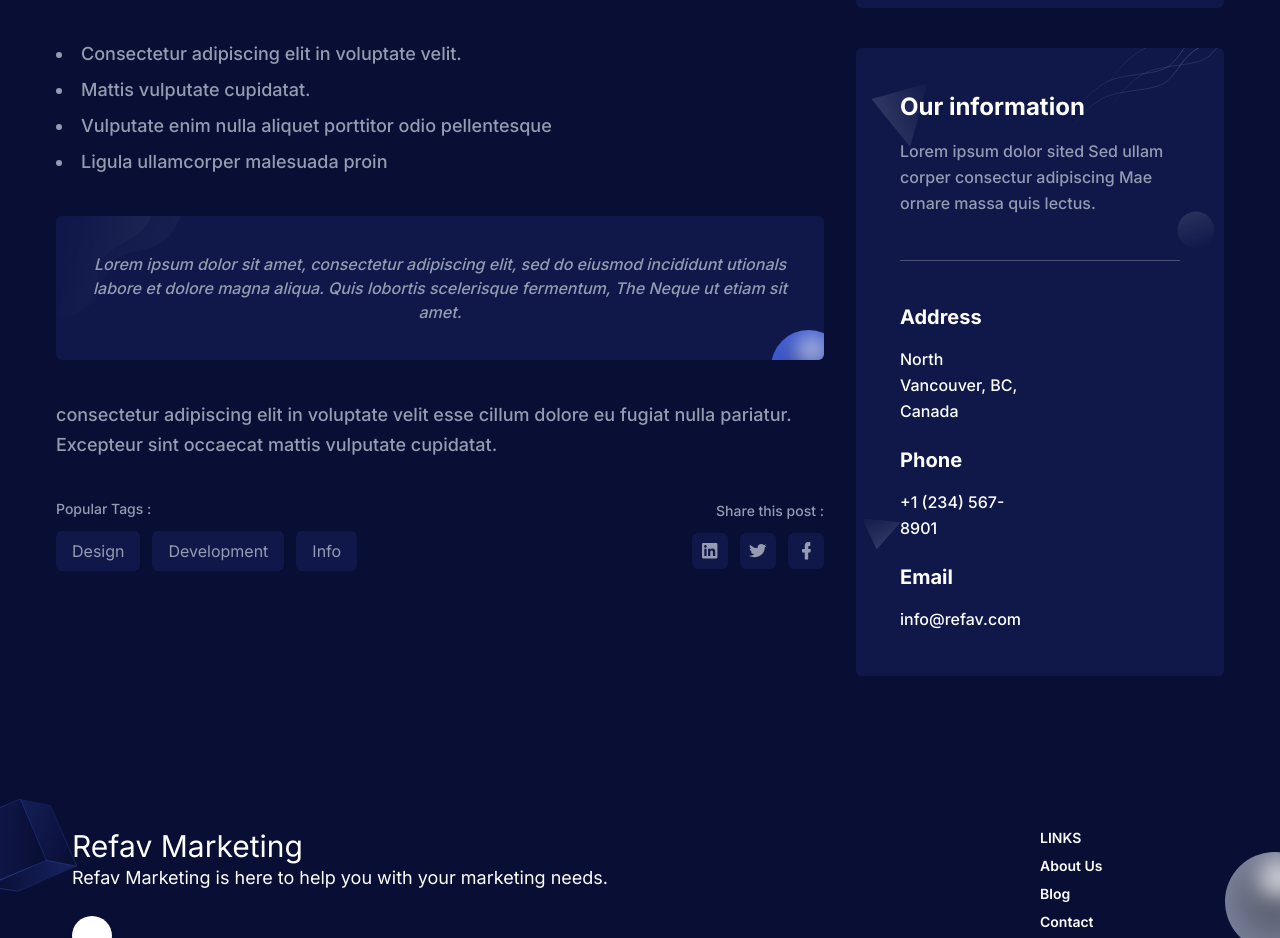
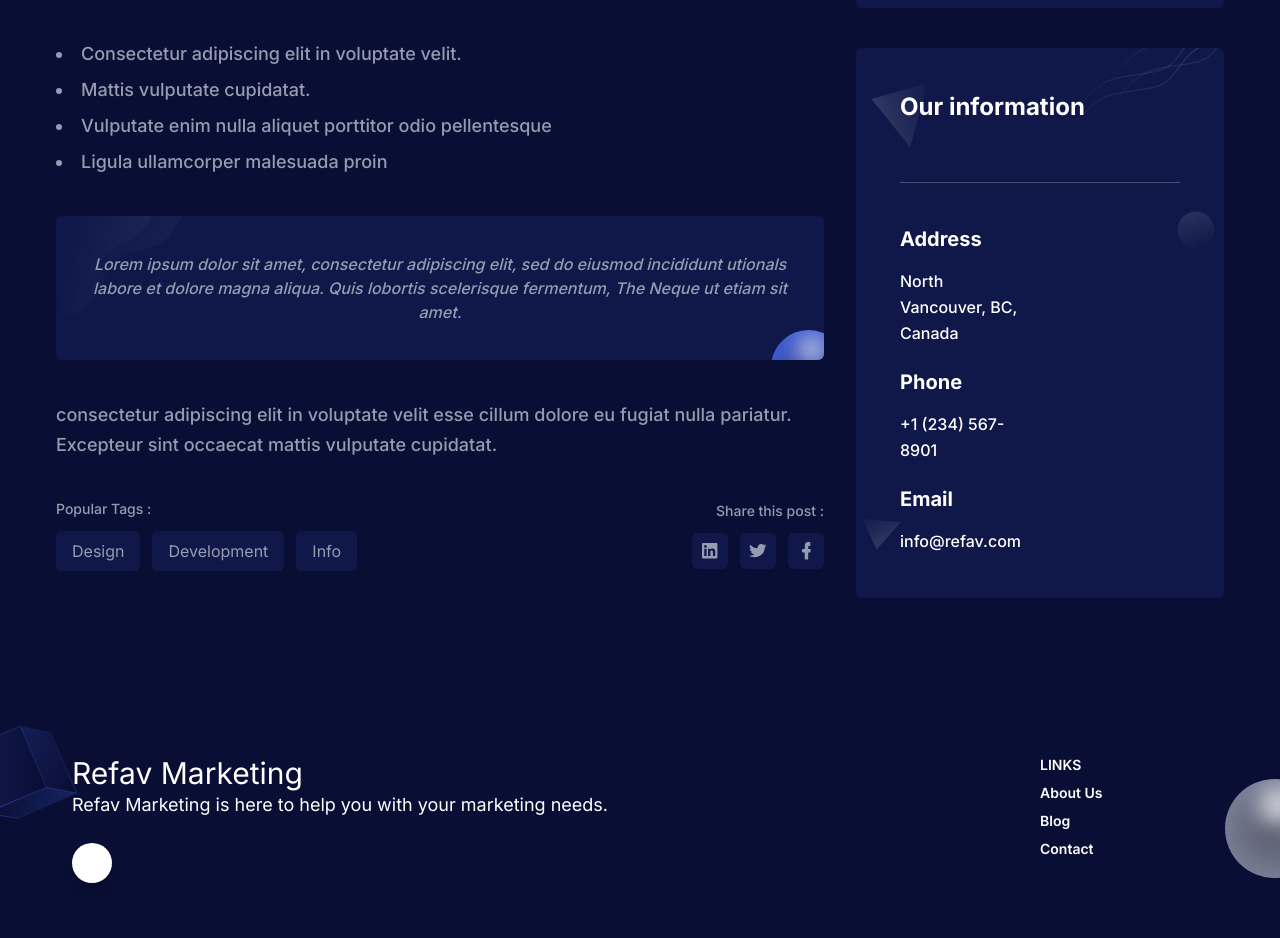
Before and after one commit to vasshorin/refav, a Next.js app: page /blog-sidebar in a window 1280 px wide. Shown: the part 1340-2278 px from the top of the page. After the commit the page ends 2255 px from the top, so only its background shows below. Built offline with nearby package versions, Linux system fonts and the light colour scheme.

Commit message:
Refactor

```diff
--- a/components/Contact/NewsLatterBox.tsx
+++ b/components/Contact/NewsLatterBox.tsx
@@ -8,8 +8,6 @@ const NewsLatterBox = () => {
         Our information
       </h3>
       <p className="mb-11 border-b border-body-color border-opacity-25 pb-11 text-base font-medium leading-relaxed text-body-color dark:border-white dark:border-opacity-25">
-        Lorem ipsum dolor sited Sed ullam corper consectur adipiscing Mae ornare
-        massa quis lectus.
       </p>
       <div className="flex flex-col -mx-4">
         <div className="w-full px-4 mb-10 md:w-1/2 lg:mb-0">
```
